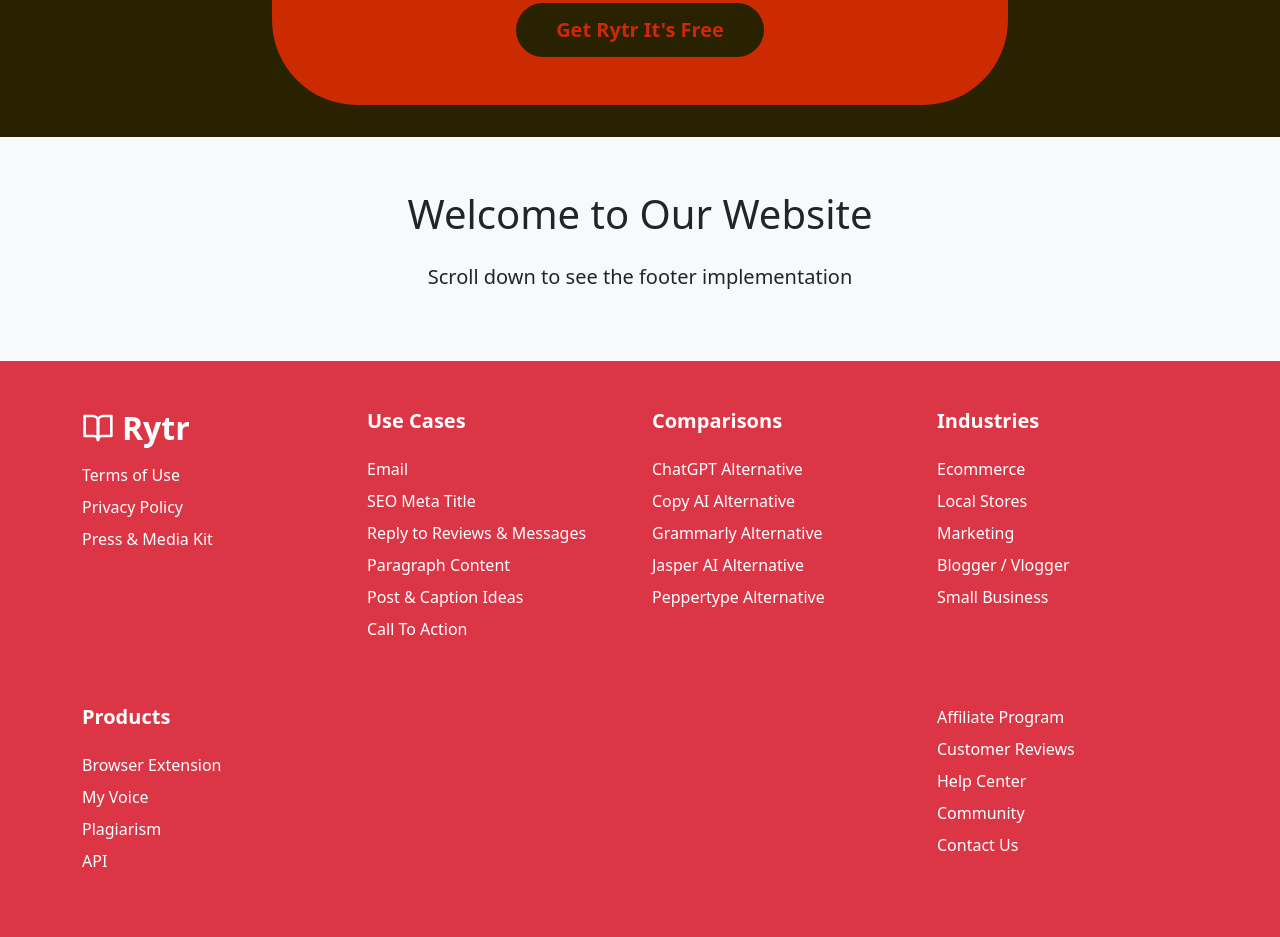
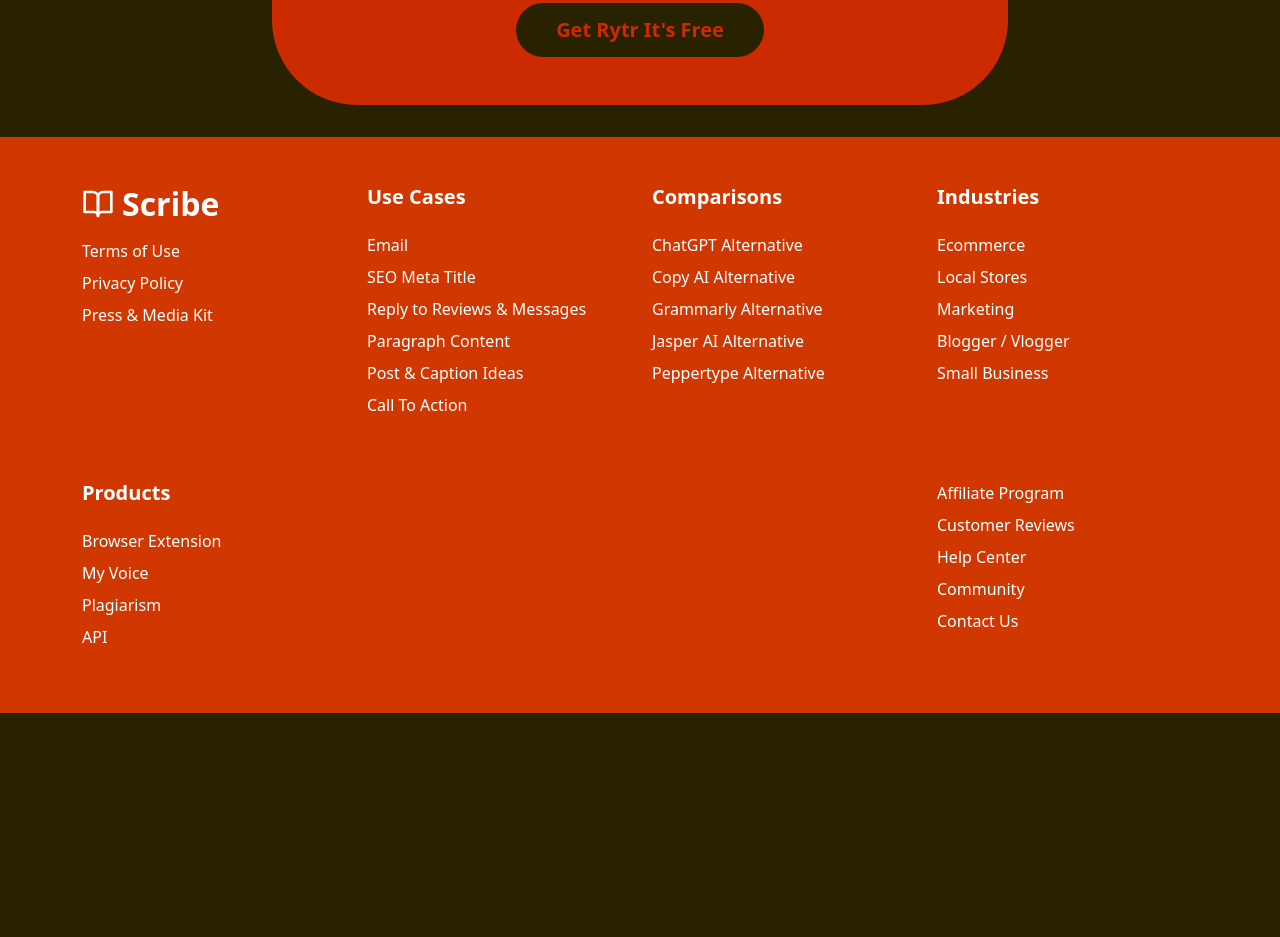
Before and after one commit to Gangadhar184/scribe-ai, a plain HTML site: page index.html in a window 1280 px wide. Shown: the part 6628-7565 px from the top of the page. Drawn offline with nearby package versions, Linux system fonts and the light colour scheme.

Commit message:
update content

```diff
--- a/index.html
+++ b/index.html
@@ -330,14 +330,7 @@
   </div>
   <!-- footer -->
   <div class="d-flex flex-column min-vh-100">
-    <main class="flex-grow-1 d-flex align-items-center justify-content-center bg-light">
-      <div class="text-center p-4">
-        <h1 class="mb-4">Welcome to Our Website</h1>
-        <p class="lead">Scroll down to see the footer implementation</p>
-      </div>
-    </main>
-
-    <footer class="bg-danger text-white py-5">
+    <footer class="footer-container text-white py-5">
       <div class="container">
         <div class="row">
           <!-- Logo and Company Links -->
@@ -347,7 +340,7 @@
                 <path d="M2 3h6a4 4 0 0 1 4 4v14a3 3 0 0 0-3-3H2z"></path>
                 <path d="M22 3h-6a4 4 0 0 0-4 4v14a3 3 0 0 1 3-3h7z"></path>
               </svg>
-              <h2 class="mb-0 fs-2 fw-bold">Rytr</h2>
+              <h2 class="mb-0 fs-2 fw-bold">Scribe</h2>
             </div>
             <ul class="list-unstyled mb-0">
               <li class="mb-2">
--- a/style.css
+++ b/style.css
@@ -400,3 +400,6 @@
       padding: 0.6rem 2rem;
     }
   }
+  .footer-container{
+    background-color: #d13700;
+  }
```
Also changed, not shown: write.html (+1 -1 lines).
